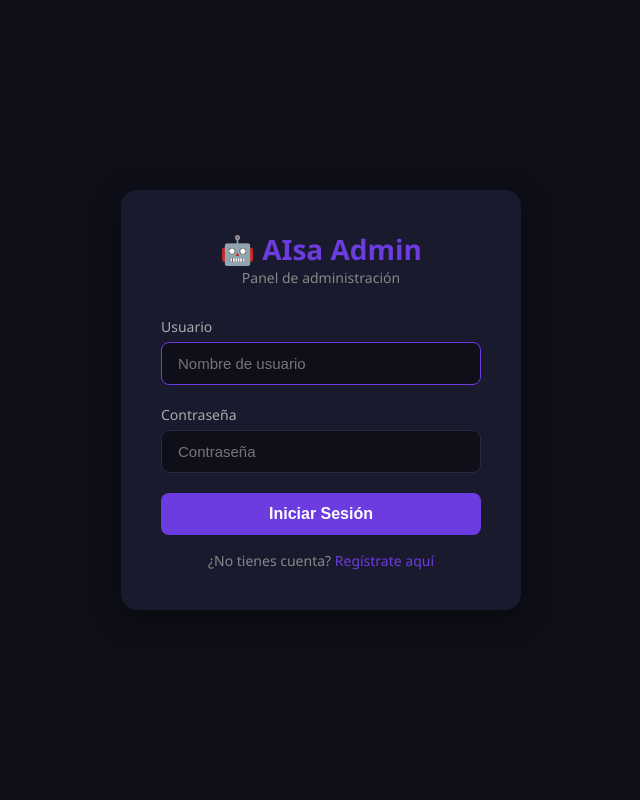
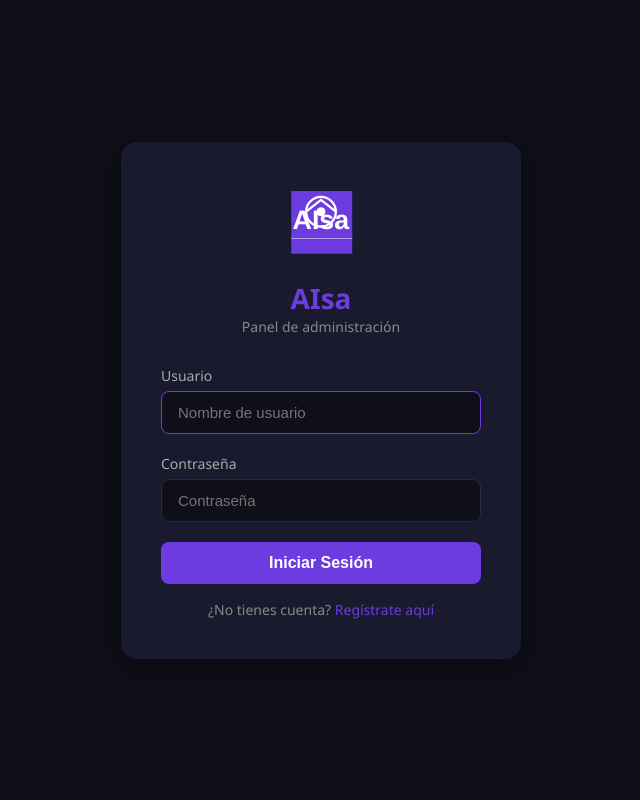
Before and after one commit to MILORDB/aisa-admin, a Flask app: page /login in a window 1280 px wide. Shown: the whole page, without its empty margins (319-959 px from the left). Run offline with Flask 3, Linux system fonts and the light colour scheme; some libraries are stand-ins or nearby versions.

Commit message:
Update login.html

```diff
--- a/web_admin/templates/login.html
+++ b/web_admin/templates/login.html
@@ -3,7 +3,18 @@
 <head>
     <meta charset="UTF-8">
     <meta name="viewport" content="width=device-width, initial-scale=1.0">
-    <title>Login - AIsa Admin</title>
+    <title>Login - AIsa</title>
+
+    <!-- ============================================ -->
+    <!-- FAVICON                                      -->
+    <!-- ============================================ -->
+    <link rel="icon" type="image/svg+xml" href="{{ url_for('static', filename='img/favicon.svg') }}">
+    <link rel="icon" type="image/x-icon" href="{{ url_for('static', filename='img/favicon.ico') }}">
+    <link rel="icon" type="image/png" sizes="16x16" href="{{ url_for('static', filename='img/favicon-16x16.png') }}">
+    <link rel="icon" type="image/png" sizes="32x32" href="{{ url_for('static', filename='img/favicon-32x32.png') }}">
+    <link rel="icon" type="image/png" sizes="48x48" href="{{ url_for('static', filename='img/favicon-48x48.png') }}">
+    <link rel="icon" type="image/png" sizes="64x64" href="{{ url_for('static', filename='img/favicon-64x64.png') }}">
+
     <style>
         * { margin: 0; padding: 0; box-sizing: border-box; }
         body {
@@ -14,6 +25,7 @@
             display: flex;
             align-items: center;
             justify-content: center;
+            padding: 20px;
         }
         .container {
             background: #1a1a2e;
@@ -23,11 +35,30 @@
             max-width: 400px;
             box-shadow: 0 8px 30px rgba(0,0,0,0.5);
         }
-        .logo { text-align: center; margin-bottom: 30px; }
-        .logo h1 { font-size: 28px; color: #6c3ce0; }
-        .logo p { color: #888; font-size: 14px; }
+        .logo {
+            text-align: center;
+            margin-bottom: 30px;
+        }
+        .logo svg {
+            width: 80px;
+            height: 80px;
+            margin-bottom: 12px;
+        }
+        .logo h1 {
+            font-size: 28px;
+            color: #6c3ce0;
+        }
+        .logo p {
+            color: #888;
+            font-size: 14px;
+        }
         .form-group { margin-bottom: 20px; }
-        .form-group label { display: block; margin-bottom: 6px; font-size: 14px; color: #aaa; }
+        .form-group label {
+            display: block;
+            margin-bottom: 6px;
+            font-size: 14px;
+            color: #aaa;
+        }
         .form-group input {
             width: 100%;
             padding: 12px 16px;
@@ -39,7 +70,9 @@
             outline: none;
             transition: border-color 0.3s;
         }
-        .form-group input:focus { border-color: #6c3ce0; }
+        .form-group input:focus {
+            border-color: #6c3ce0;
+        }
         .btn {
             width: 100%;
             padding: 12px;
@@ -52,11 +85,26 @@
             cursor: pointer;
             transition: background 0.3s;
         }
-        .btn:hover { background: #5a2ec0; }
-        .btn:disabled { opacity: 0.5; cursor: not-allowed; }
-        .link { text-align: center; margin-top: 16px; font-size: 14px; color: #888; }
-        .link a { color: #6c3ce0; text-decoration: none; }
-        .link a:hover { text-decoration: underline; }
+        .btn:hover {
+            background: #5a2ec0;
+        }
+        .btn:disabled {
+            opacity: 0.5;
+            cursor: not-allowed;
+        }
+        .link {
+            text-align: center;
+            margin-top: 16px;
+            font-size: 14px;
+            color: #888;
+        }
+        .link a {
+            color: #6c3ce0;
+            text-decoration: none;
+        }
+        .link a:hover {
+            text-decoration: underline;
+        }
         .error {
             background: #442222;
             color: #ff6b6b;
@@ -66,16 +114,51 @@
             font-size: 14px;
             display: none;
         }
-        .error.show { display: block; }
+        .error.show {
+            display: block;
+        }
+        @media (max-width: 600px) {
+            .container { padding: 24px; }
+            .logo svg { width: 60px; height: 60px; }
+            .logo h1 { font-size: 24px; }
+        }
     </style>
 </head>
 <body>
     <div class="container">
         <div class="logo">
-            <h1>🤖 AIsa Admin</h1>
+            <!-- ============================================ -->
+            <!-- LOGO SVG (NUEVO)                              -->
+            <!-- ============================================ -->
+            <svg xmlns="http://www.w3.org/2000/svg" xml:space="preserve" width="80" height="80" version="1.1" style="shape-rendering:geometricPrecision; text-rendering:geometricPrecision; image-rendering:optimizeQuality; fill-rule:evenodd; clip-rule:evenodd" viewBox="0 0 5.38 5.38">
+                <defs>
+                    <style type="text/css">
+                        .fil0 {fill:#6c3ce0}
+                    </style>
+                </defs>
+                <g id="Capa_x0020_1">
+                    <metadata id="CorelCorpID_0Corel-Layer"/>
+                    <g id="_2961275662288">
+                        <!-- Fondo del logo -->
+                        <rect class="fil0" x="0.69" y="0.61" width="4.1" height="4.21"/>
+                        <!-- Texto AIsa -->
+                        <text x="2.69" y="3.2" font-family="Arial, sans-serif" font-size="1.8" font-weight="bold" fill="white" text-anchor="middle">AIsa</text>
+                        <!-- Icono de comercio combinado -->
+                        <circle cx="2.69" cy="2.0" r="1.0" fill="none" stroke="white" stroke-width="0.15"/>
+                        <path d="M1.69 2.0 L2.69 1.2 L3.69 2.0" fill="none" stroke="white" stroke-width="0.15"/>
+                        <circle cx="2.69" cy="2.0" r="0.3" fill="white"/>
+                        <!-- Líneas decorativas -->
+                        <line x1="0.69" y1="3.8" x2="4.79" y2="3.8" stroke="white" stroke-width="0.08" opacity="0.5"/>
+                    </g>
+                </g>
+            </svg>
+
+            <h1>AIsa</h1>
             <p>Panel de administración</p>
         </div>
+
         <div class="error" id="error"></div>
+
         <form id="loginForm">
             <div class="form-group">
                 <label>Usuario</label>
@@ -87,10 +170,12 @@
             </div>
             <button type="submit" class="btn">Iniciar Sesión</button>
         </form>
+
         <div class="link">
             ¿No tienes cuenta? <a href="/register">Regístrate aquí</a>
         </div>
     </div>
+
     <script>
         document.getElementById('loginForm').addEventListener('submit', async (e) => {
             e.preventDefault();
@@ -98,9 +183,11 @@
             const password = document.getElementById('password').value.trim();
             const errorEl = document.getElementById('error');
             const btn = document.querySelector('.btn');
+
             errorEl.classList.remove('show');
             btn.disabled = true;
             btn.textContent = 'Cargando...';
+
             try {
                 const response = await fetch('/login', {
                     method: 'POST',
@@ -108,6 +195,7 @@
                     body: JSON.stringify({ username, password })
                 });
                 const data = await response.json();
+
                 if (response.ok) {
                     window.location.href = '/dashboard';
                 } else {
```
